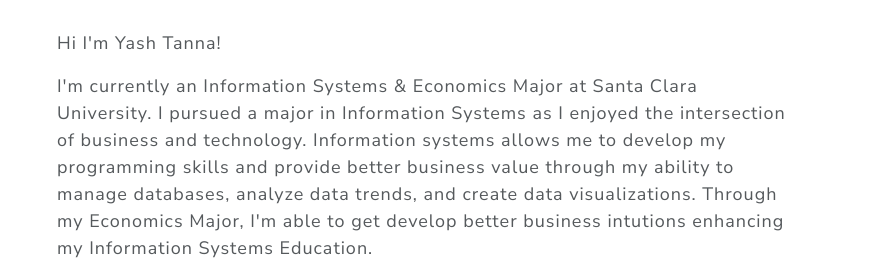
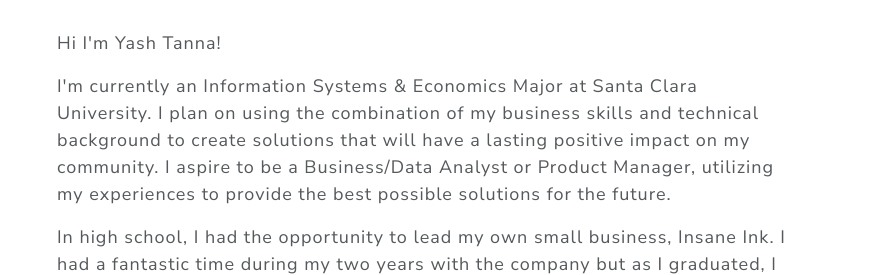
Before and after one commit to yashterday/yashterday.github.io, a plain HTML site: page about.html in a window 1280 px wide. Shown: the part 314-589 px from the top of the page, 408-1280 px from the left. Drawn offline with Linux system fonts and the light colour scheme.

Commit message:
about.html

```diff
--- a/about.html
+++ b/about.html
@@ -78,9 +78,8 @@
       </div>
         <div class="col-md-10 col-lg-8 mx-auto">
             <p style="font-size: 18px;">Hi I'm Yash Tanna! </p>
-            <p style="font-size: 18px;">I'm currently an Information Systems & Economics Major at Santa Clara University. I pursued a major in Information Systems as I enjoyed the intersection of business and technology.
-               Information systems allows me to develop my programming skills and provide better business value through my ability to manage databases, analyze data trends, and create
-              data visualizations. Through my Economics Major, I'm able to get develop better business intutions enhancing my Information Systems Education. </p>
+            <p style="font-size: 18px;">I'm currently an Information Systems & Economics Major at Santa Clara University. I plan on using the combination of my business skills and technical background to create solutions that will have a lasting positive
+            impact on my community. I aspire to be a Business/Data Analyst or Product Manager, utilizing my experiences to provide the best possible solutions for the future.</p>
             <p style="font-size: 18px;">In high school, I had the opportunity to lead my own small business, Insane Ink. I had a fantastic time during my two years
               with the company but as I graduated, I had two main take-aways from the experience. First, I enjoyed creating and developing products and getting them to the customers.
                There was no better satisfaction for me than to see a successful job with satisfied customers continuously coming back for more orders. Second, I love working in cross-functional teams.
```
